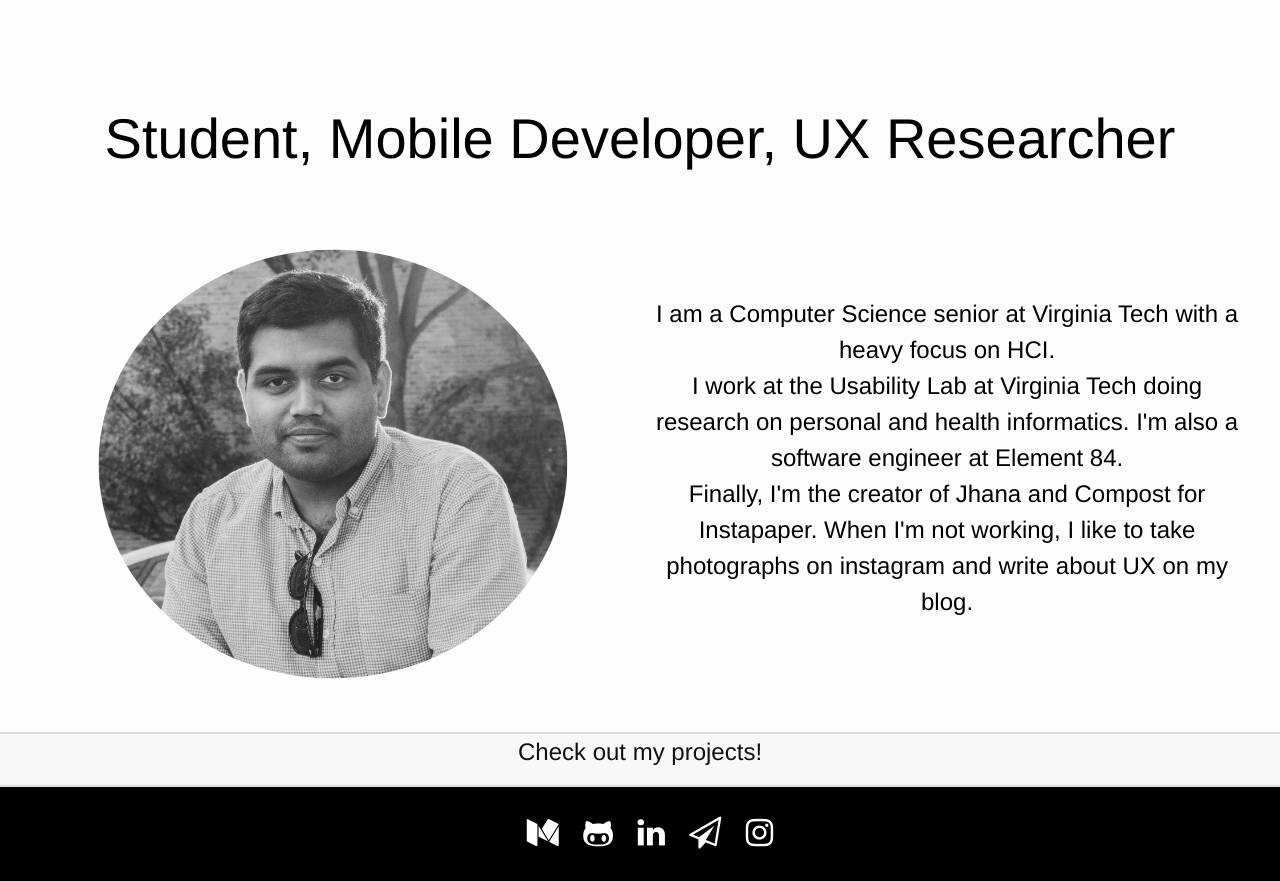
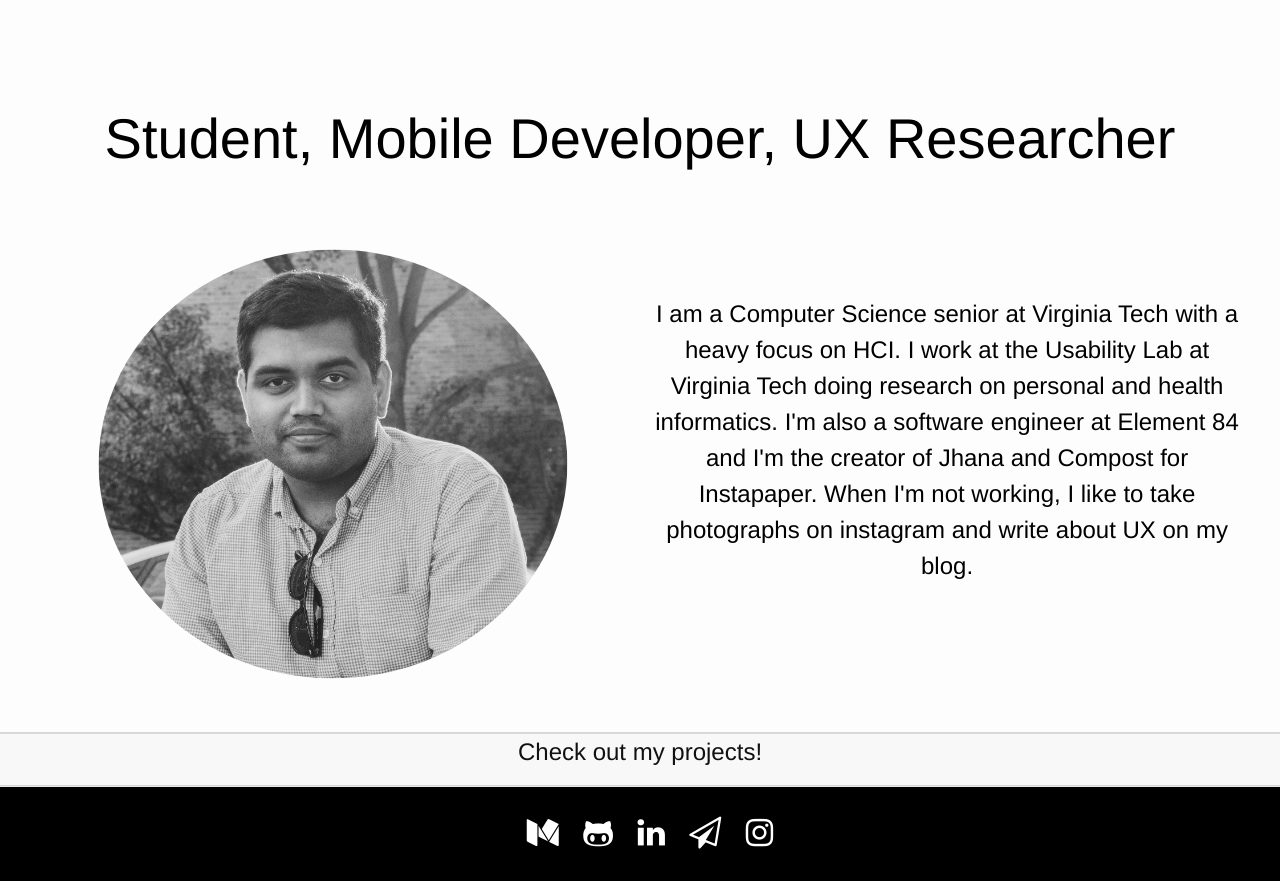
Before and after one commit to jayprat95/jayprat95.github.io, a Jekyll site: the page built from index.html, in a window 1280 px wide and 900 px high, scrolled down 777 px, cut to the strip 19-900 px from the top of the window. Built offline with Jekyll 4.4.1, drawn with Linux system fonts in a browser that asks for light colours; nearby versions of some CDN libraries.

Commit message:
added more stuff

```diff
--- a/index.html
+++ b/index.html
@@ -21,7 +21,7 @@ border-bottom: 1px solid #D8D8D8;">
       <img class="img-circle" src="../img/about_img.jpg" alt="Mountain View"> </img>
     </div>
     <div id="about-description">
-      <p>I am a Computer Science senior at Virginia Tech with a heavy focus on HCI. <br> I work at the Usability Lab at Virginia Tech doing research on personal and health informatics. I'm also a software engineer at Element 84. <br> Finally, I'm the creator of Jhana and Compost for Instapaper. When I'm not working, I like to take photographs on instagram and write about UX on my blog. </p>
+      <p>I am a Computer Science senior at Virginia Tech with a heavy focus on HCI. I work at the Usability Lab at Virginia Tech doing research on personal and health informatics. I'm also a software engineer at Element 84 and I'm the creator of Jhana and Compost for Instapaper. When I'm not working, I like to take photographs on instagram and write about UX on my blog. </p>
     </div>
   </section>
 </div>
```
Also changed, not shown: 2 other files.
